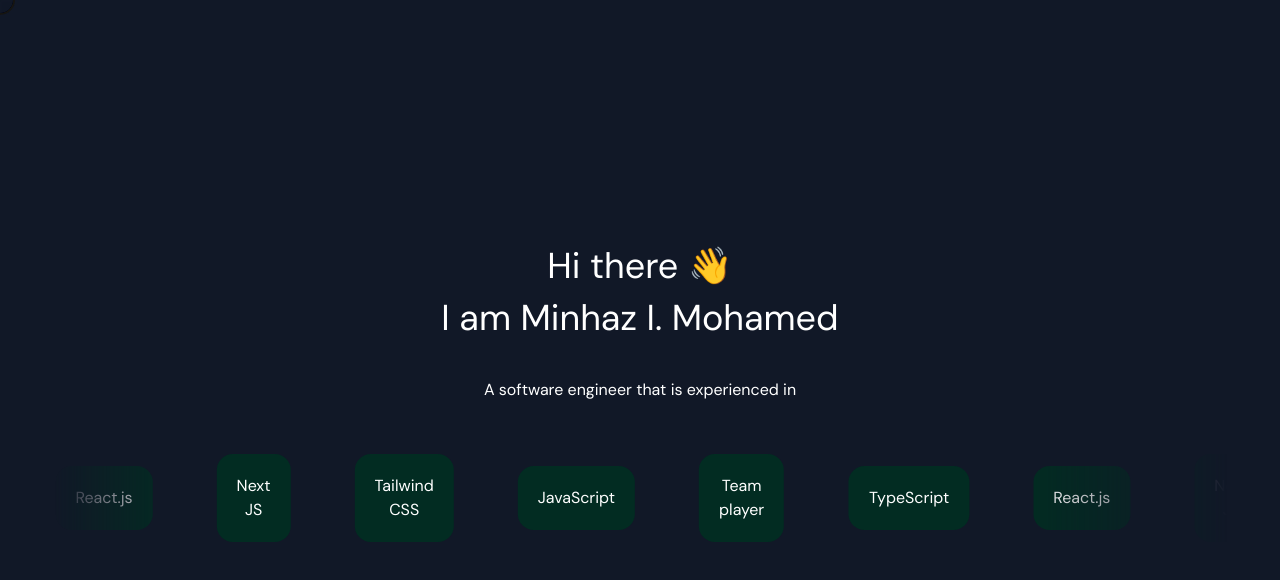
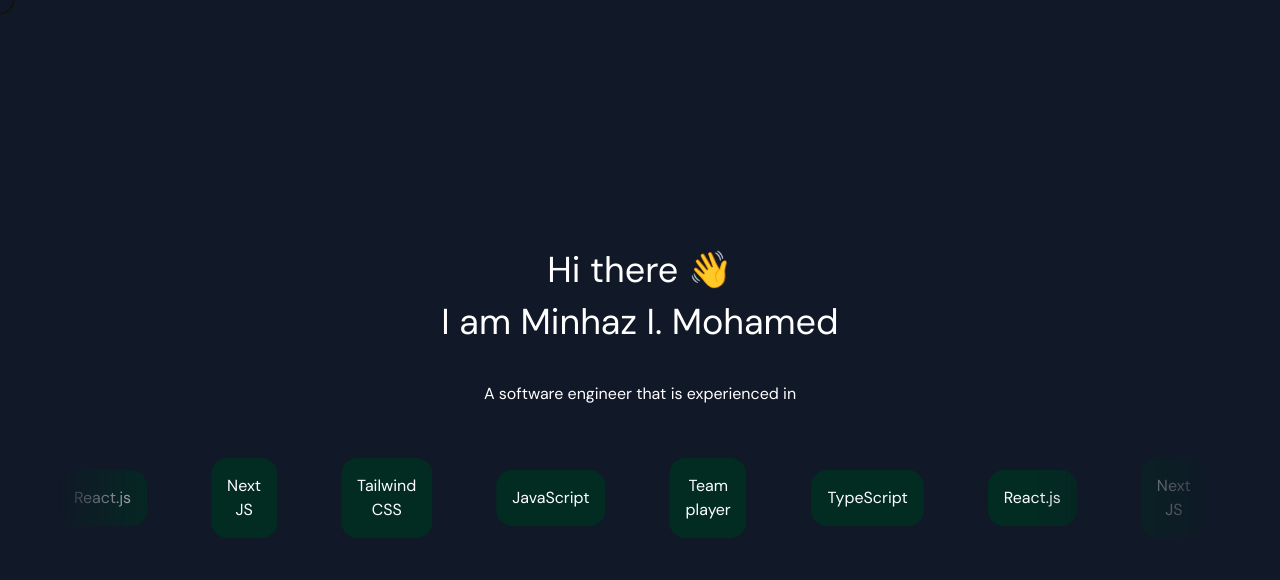
Before and after one commit to MinhazI/minhaz-portfolio-website, a Next.js app: page / in a window 1280 px wide. Shown: the top 580 px of the page. Built offline with nearby package versions, Linux system fonts and the light colour scheme.

Commit message:
Reduced the padding

```diff
--- a/app/components/HeaderTechStack.tsx
+++ b/app/components/HeaderTechStack.tsx
@@ -50,7 +50,7 @@
           ref={carouselRef}
         >
           {items.map((item, index) => (
-            <li key={index} className="bg-emerald-950 p-5 rounded-2xl">
+            <li key={index} className="bg-emerald-950 p-4 rounded-2xl">
               <p>{item}</p>
             </li>
           ))}
@@ -60,7 +60,7 @@
           aria-hidden
         >
           {items.map((item, index) => (
-            <li key={index} className="bg-emerald-950 p-5 rounded-2xl">
+            <li key={index} className="bg-emerald-950 p-4 rounded-2xl">
               <p>{item}</p>
             </li>
           ))}
```
